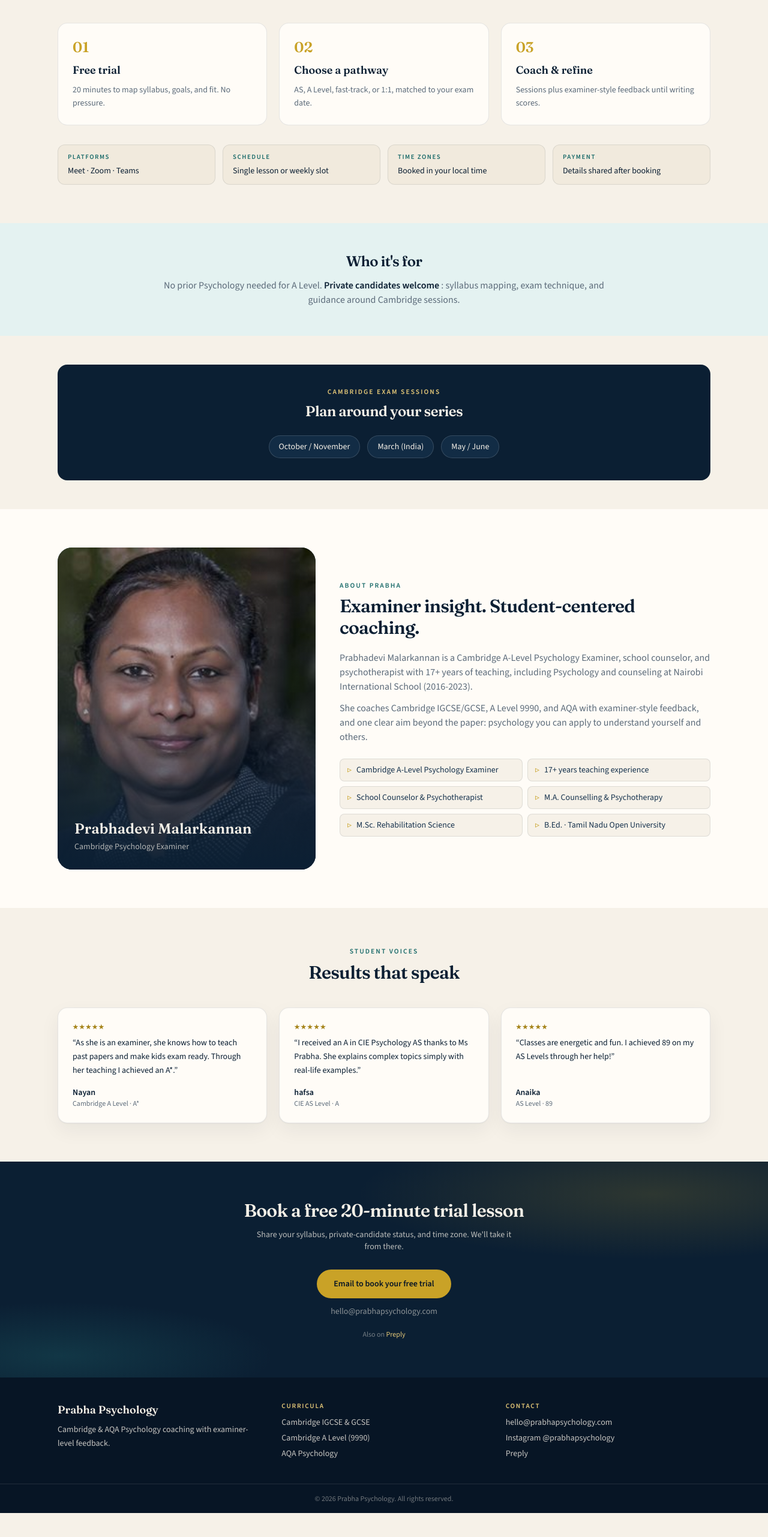
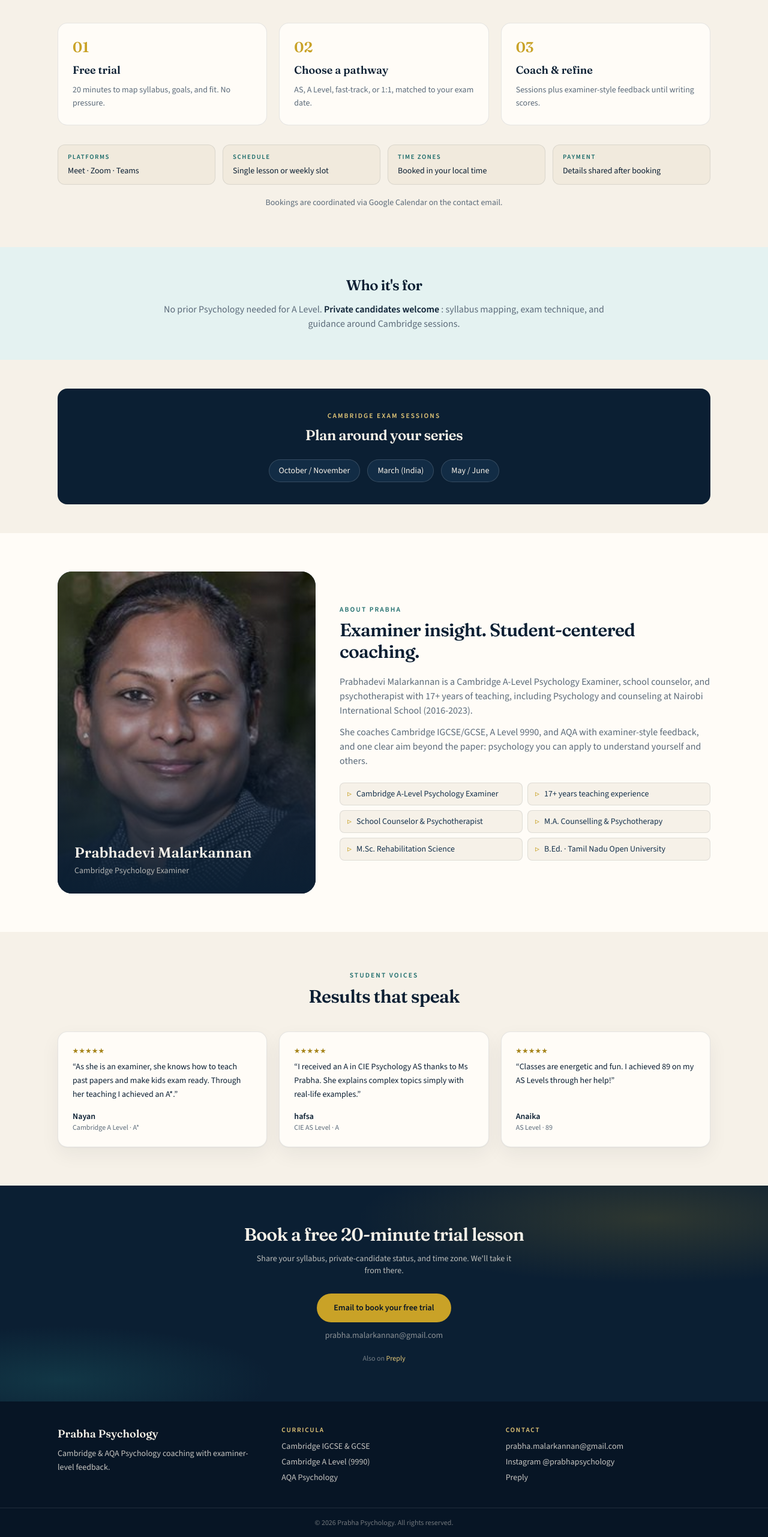
Before and after one commit to kavkool/prabha-psychology-academy, a Next.js app: page / in a window 1280 px wide. Shown: the part 1758-4321 px from the top of the page at 60% size. Before the commit the page ends 4281 px from the top, so only its background shows below. Built offline with nearby package versions, Linux system fonts and the light colour scheme; no server answers.

Commit message:
Update contact email to prabha.malarkannan@gmail.com.
Trial mailto CTAs and site defaults now use this address; note Google Calendar booking in How it works.

```diff
--- a/src/components/HowItWorks.tsx
+++ b/src/components/HowItWorks.tsx
@@ -75,6 +75,10 @@ export function HowItWorks() {
             </div>
           ))}
         </div>
+
+        <p className="mt-5 text-center text-sm text-ink-muted">
+          Bookings are coordinated via Google Calendar on the contact email.
+        </p>
       </div>
     </section>
   );
--- a/src/lib/site.ts
+++ b/src/lib/site.ts
@@ -7,7 +7,7 @@ export const POSITIONING =
 export const CONTACT_EMAIL =
   process.env.NEXT_PUBLIC_CONTACT_EMAIL ||
   process.env.CONTACT_EMAIL ||
-  "hello@prabhapsychology.com";
+  "prabha.malarkannan@gmail.com";
 
 export const INSTAGRAM_HANDLE = "@prabhapsychology";
 export const INSTAGRAM_URL =
```
Also changed, not shown: 2 other files (tests, documents, lock files or other folders).
